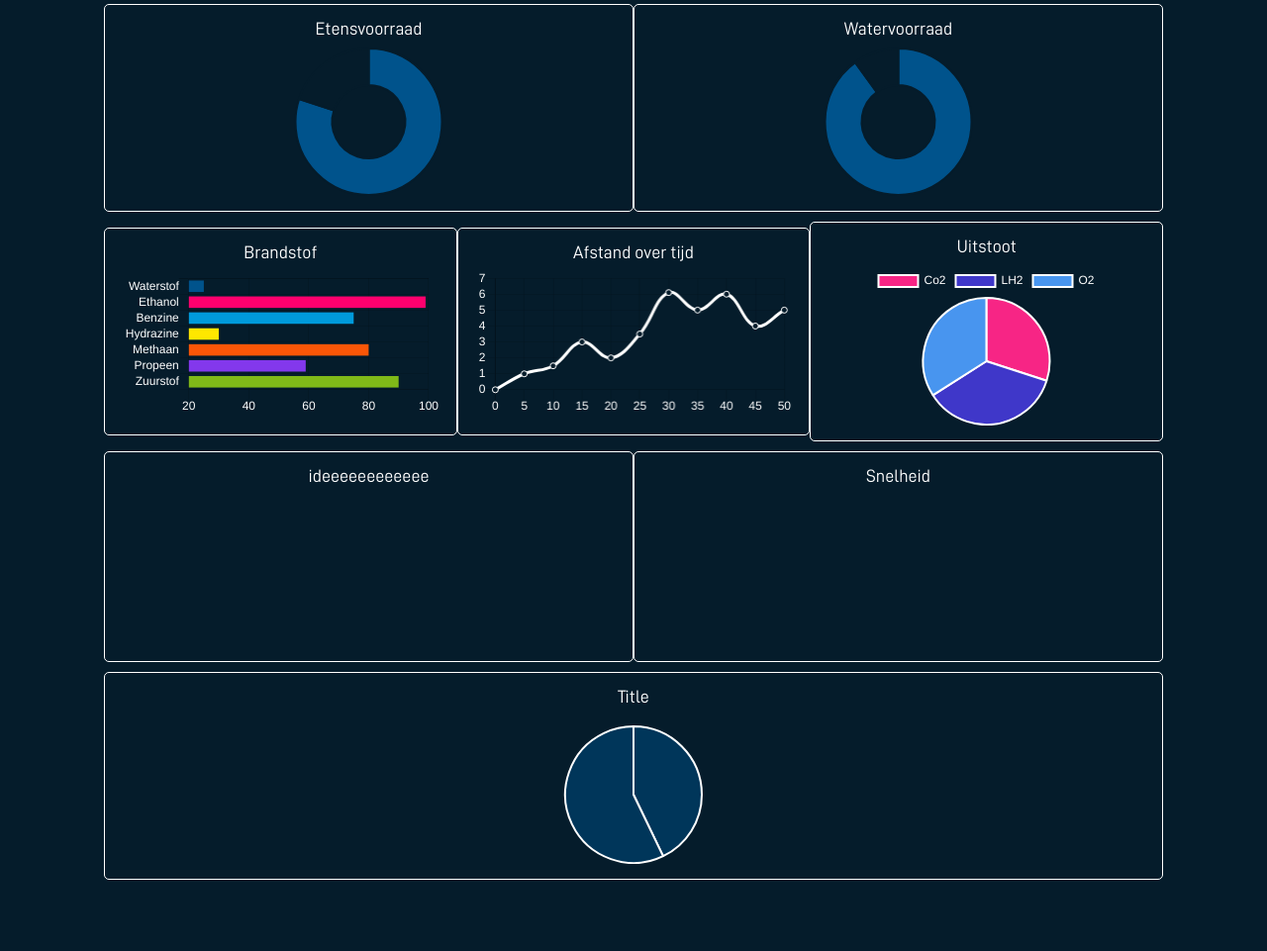
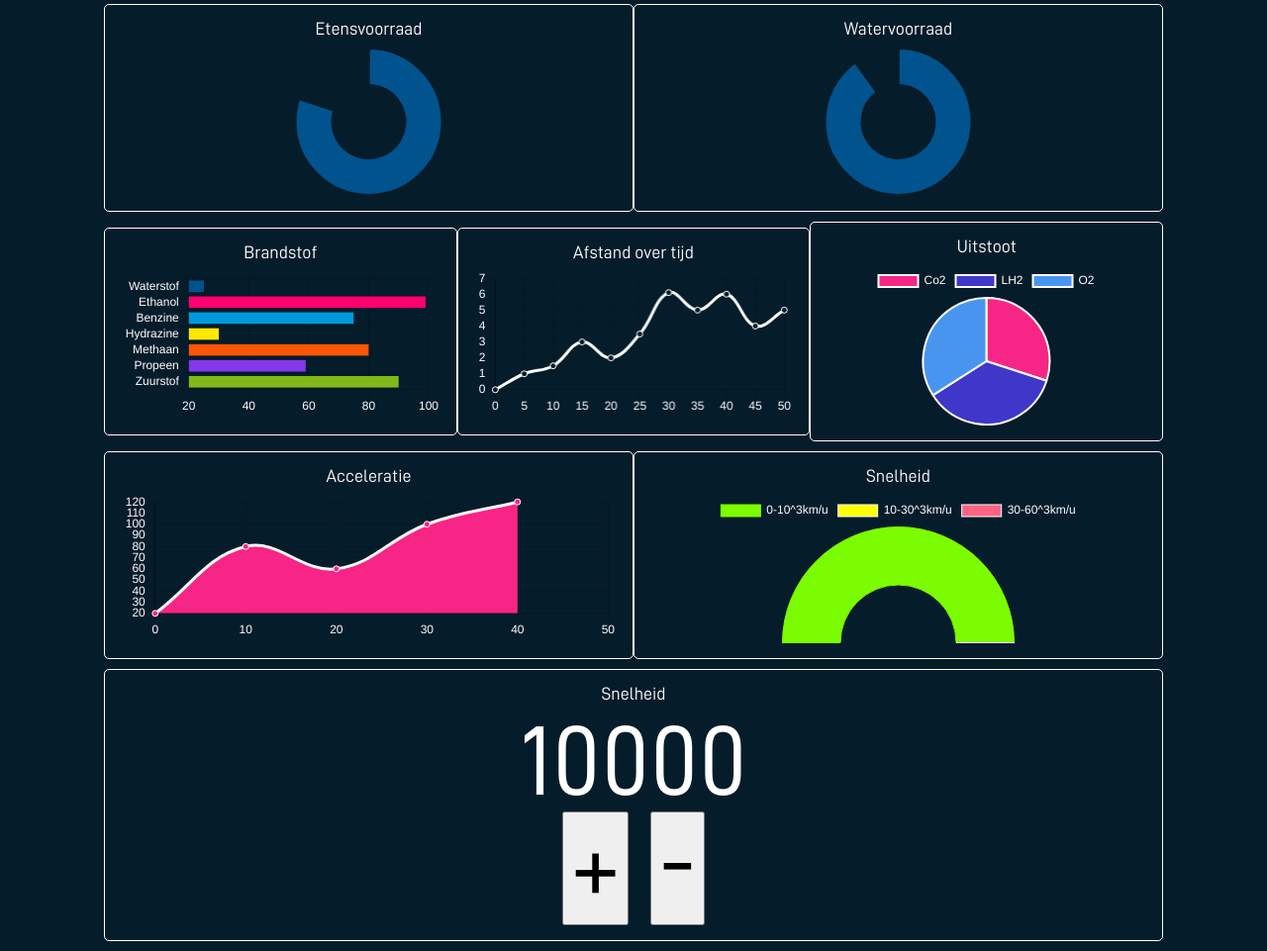
Before and after one commit to PuckB2106/Challenge-1-XT2-, a plain HTML site: page index.html in a window 1280 px wide. Shown: the part 63-1024 px from the top of the page at 99% size. Before the commit the page ends 962 px from the top, so only its background shows below. Drawn offline with nearby package versions, Linux system fonts and the light colour scheme.

Commit message:
chart bijgevoegd

```diff
--- a/index.html
+++ b/index.html
@@ -57,7 +57,7 @@
         </div>
         <div class="row">
             <div class="box quarter">
-                <p>ideeeeeeeeeeee</p>
+                <p>Acceleratie</p>
                 <div class="chart-container">
                     <canvas id="myChart8"></canvas>
                 </div>
@@ -65,20 +65,29 @@
             <div class="box quarter">
                 <p>Snelheid</p>
                 <div class="chart-container">
-                    <canvas></canvas>
+                    <canvas id="myChart7"></canvas>
                 </div>
             </div>
           </div>
+
         <div class="row">
             <div class="box full">
-                <p>Title</p>
+                <p>Snelheid</p>
                 <div class="chart-container">
-                    <canvas id="myChart6"></canvas>
+                  <div class="container-nummer">
+                    <h1></h1>
+                    <h1 id="count">10000</h1>
+                    <button class="btn btn-outline-dark" onclick="changeCount(200)">+</button>
+                    <button class="btn btn-outline-dark" onclick="changeCount(-200)">-</button>
+                  </div>
+
+                    </div>
                 </div>
             </div>
+
         </div>
     </div>
-</div>
+
 <script src="scripts/script.js"></script>
 </body>
 </html>
--- a/scripts/script.js
+++ b/scripts/script.js
@@ -130,29 +130,29 @@ var chart5 = new Chart(myChart5, {
 
 });
 
-var myChart6 = document.getElementById('myChart6').getContext('2d');
-var chart6 = new Chart(myChart6, {
-    // The type of chart we want to create
-    type: 'pie',
-
-    // The data for our dataset
-    data: {
-        labels: [],
-        datasets: [{
-            label: 'My First dataset',
-            backgroundColor: '#00365A',
-            borderColor: 'white',
-            data: [75, 100,]
-        }]
-    },
-
-    // Configuration options go here
-    options: {
-        responsive: true,
-        maintainAspectRatio: false,
-    }
-
-});
+// var myChart6 = document.getElementById('myChart6').getContext('2d');
+// var chart6 = new Chart(myChart6, {
+//     // The type of chart we want to create
+//     type: 'pie',
+//
+//     // The data for our dataset
+//     data: {
+//         labels: [],
+//         datasets: [{
+//             label: 'My First dataset',
+//             backgroundColor: '#00365A',
+//             borderColor: 'white',
+//             data: [75, 100,]
+//         }]
+//     },
+//
+//     // Configuration options go here
+//     options: {
+//         responsive: true,
+//         maintainAspectRatio: false,
+//     }
+//
+// });
 
 var myChart7 = document.getElementById("myChart7");
 var chart7 = new Chart(myChart7, {
@@ -190,33 +190,9 @@ var chart8 = new Chart(myChart8, {
 
     // The data for our dataset
     data: {
-        labels: [],
-        datasets: [{
-            label: 'My First dataset',
-            backgroundColor: '#00365A',
-            borderColor: 'white',
-            data: [75, 100,]
-        }]
-    },
-
-    // Configuration options go here
-    options: {
-        responsive: true,
-        maintainAspectRatio: false,
-    }
-
-});
-
-var myChart9 = document.getElementById('myChart9').getContext('2d');
-var chart9 = new Chart(myChart9, {
-    // The type of chart we want to create
-    type: 'line',
-
-    // The data for our dataset
-    data: {
         labels: ['0', '10', '20', '30', '40', '50'],
         datasets: [{
-            backgroundColor:'rgb(247, 37, 133,0.4)' ,
+            backgroundColor:'#f72585' ,
             borderColor: 'white',
             data: ['20','80','60','100','120',]
         }]
@@ -232,3 +208,10 @@ var chart9 = new Chart(myChart9, {
     }
 
 });
+
+var count = 10000;
+
+function changeCount(number){
+  count += number;
+  document.getElementById("count").innerHTML = count;
+}
--- a/styles/style-content.css
+++ b/styles/style-content.css
@@ -33,3 +33,13 @@ canvas {
     font-size: 18px;
     margin-bottom: 10px;
 }
+
+.container-nummer{
+  font-family: D-DIN, sans-serif;
+  font-size: 100px;
+}
+
+.btn{
+  font-family: D-DIN, sans-serif;
+  font-size: 100px;
+}
```
